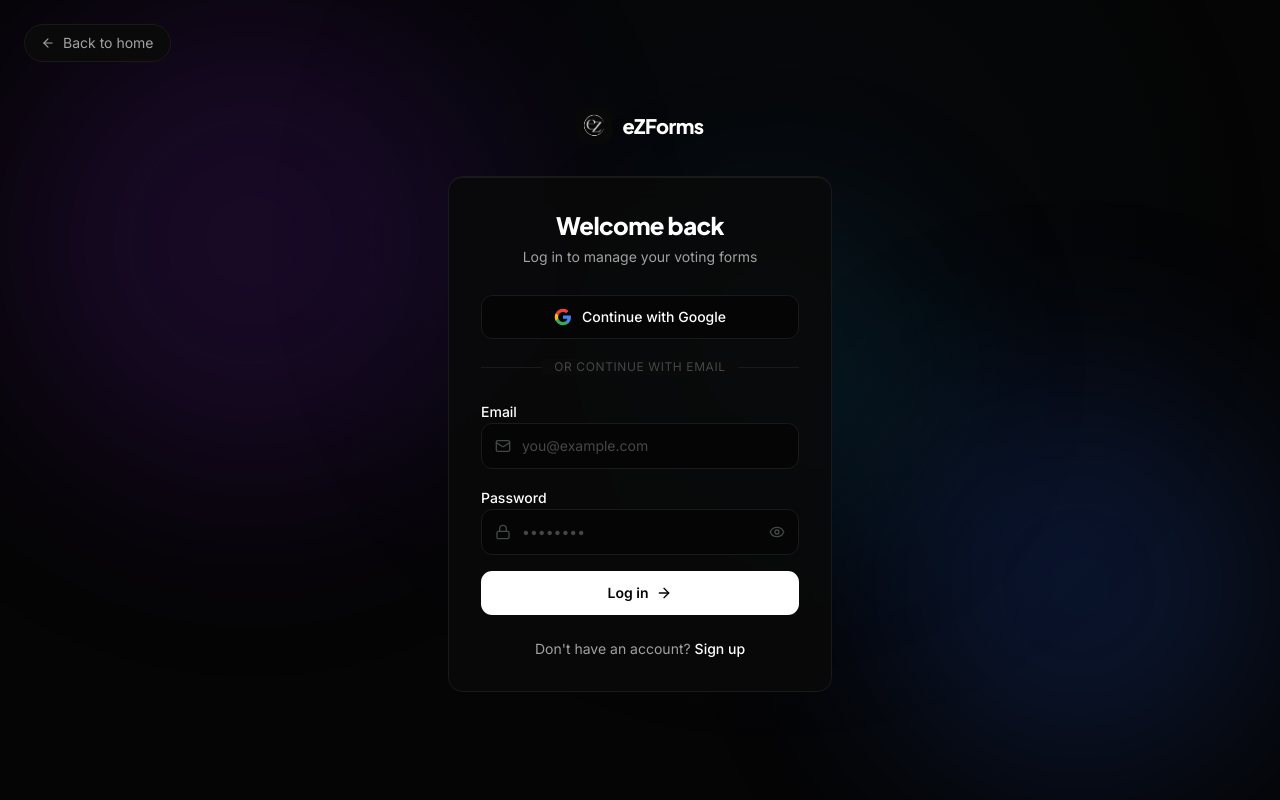
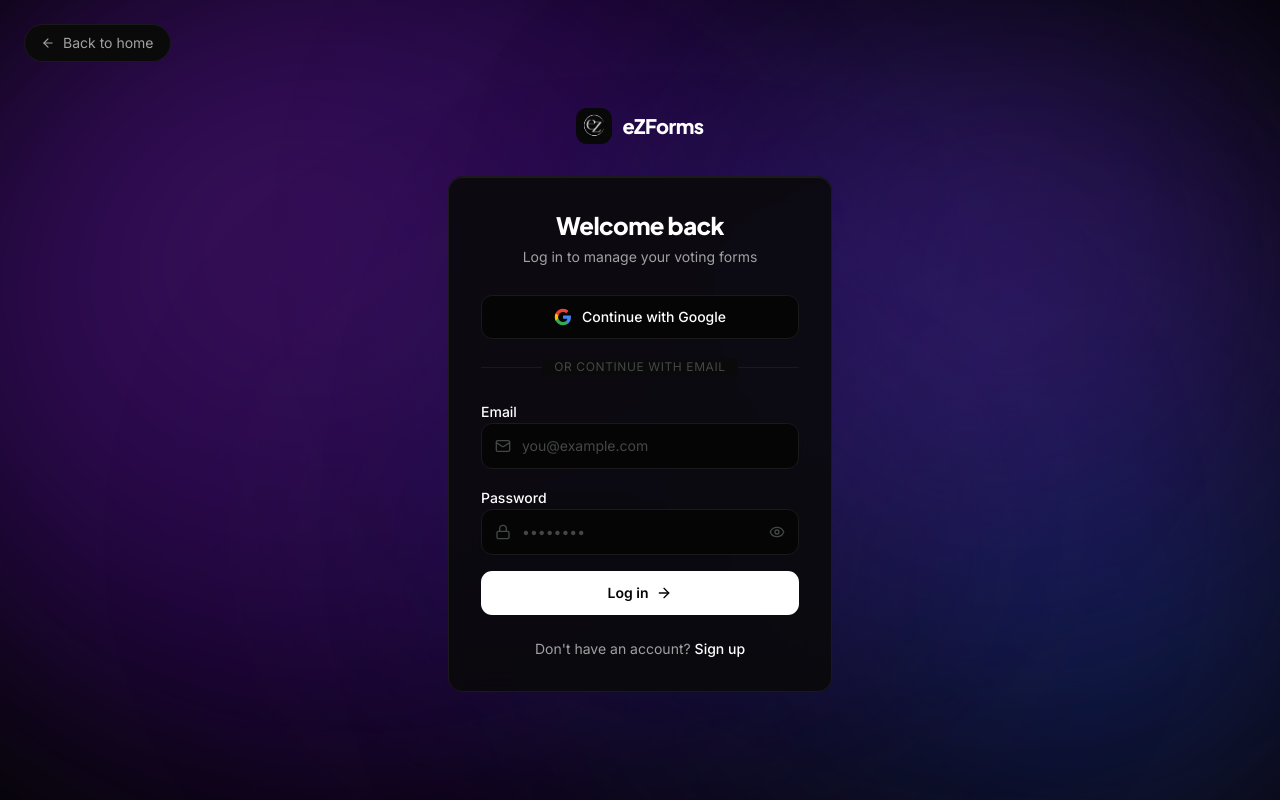
Before and after one commit to muq-s1d/eZForms, a Next.js app: page /login in a window 1280 px wide. Built offline with nearby package versions, Linux system fonts and the light colour scheme.

Commit message:
perf: increase blob size/opacity to match original visual intensity, add 4th center-anchor blob, more opaque navbar

```diff
--- a/src/app/globals.css
+++ b/src/app/globals.css
@@ -156,14 +156,15 @@
   transform: translateX(-50%) translateY(0);
   width: 95%;
   max-width: 1280px;
-  background: rgba(10, 10, 10, 0.88);
+  /* More opaque — premium frosted glass feel */
+  background: rgba(8, 8, 8, 0.95);
   backdrop-filter: blur(20px);
   -webkit-backdrop-filter: blur(20px);
-  border: 1px solid #1A1A1A;
+  border: 1px solid #222222;
   border-radius: 14px;
   box-shadow:
-    inset 0 1px 0 0 rgba(255, 255, 255, 0.07),
-    0 24px 48px rgba(0, 0, 0, 0.6);
+    inset 0 1px 0 0 rgba(255, 255, 255, 0.09),
+    0 24px 48px rgba(0, 0, 0, 0.75);
   z-index: 50;
   /* GPU-safe transition — only animates transform, never layout */
   transition: transform 0.38s cubic-bezier(0.4, 0, 0.2, 1);
@@ -294,98 +295,123 @@
   isolation: isolate;
 }
 
-/* Base blob: a blurred radial gradient circle */
+/* Base blob: a blurred radial gradient circle.
+   Architecture: translate3d()-only CSS keyframes, no mix-blend-screen.
+   Opacity is intentionally higher than before to compensate for the
+   removed mix-blend-screen amplification effect from the old system. */
 .ambient-blob {
   position: absolute;
   border-radius: 50%;
-  /* Blur at element scale — far cheaper than blur on a 200vw container */
-  filter: blur(80px);
-  /* Each blob gets its own GPU compositing layer — predictable, stable */
+  /* Larger blur radius for softer, more spread color wash */
+  filter: blur(110px);
+  /* Each blob gets its own GPU compositing layer */
   will-change: transform;
   backface-visibility: hidden;
   -webkit-backface-visibility: hidden;
-  /* Subtler opacity vs. the old mix-blend-screen system */
-  opacity: 0.22;
+  opacity: 0.50;
 }
 
-/* ── Blob 1: Deep Purple — top-left quadrant ── */
+/* ── Blob 1: Primary Purple sweep — dominates top-left into center ──
+   This is the large purple wash visible across the hero in the original design. */
 .ambient-blob-1 {
-  width: 650px;
-  height: 650px;
-  top: -15%;
-  left: -10%;
-  /* Richer purple since we have no mix-blend-screen amplification */
-  background: radial-gradient(ellipse at center, #7B2FBE 0%, #4A1080 40%, transparent 70%);
-  animation: blob-drift-1 28s ease-in-out infinite;
+  width: 1100px;
+  height: 950px;
+  top: -20%;
+  left: -15%;
+  background: radial-gradient(ellipse at 40% 40%, #6B21A8 0%, #4C0E8A 30%, #280550 60%, transparent 80%);
+  opacity: 0.55;
+  animation: blob-drift-1 32s ease-in-out infinite;
 }
 
-/* ── Blob 2: Blue — bottom-right quadrant ── */
+/* ── Blob 2: Blue/Indigo — bottom-right, large coverage ── */
 .ambient-blob-2 {
-  width: 550px;
-  height: 550px;
-  bottom: -10%;
-  right: -8%;
-  background: radial-gradient(ellipse at center, #2563EB 0%, #1A3A8F 40%, transparent 70%);
-  animation: blob-drift-2 34s ease-in-out infinite;
+  width: 900px;
+  height: 880px;
+  bottom: -20%;
+  right: -15%;
+  background: radial-gradient(ellipse at 60% 60%, #1D4ED8 0%, #1E1B4B 35%, #0D1035 65%, transparent 80%);
+  opacity: 0.45;
+  animation: blob-drift-2 38s ease-in-out infinite;
 }
 
-/* ── Blob 3: Cyan accent — upper-center ── */
+/* ── Blob 3: Violet accent — upper-right, fills the gap between 1 and 2 ──
+   Creates the visible purple bleed visible in the right half of the old hero. */
 .ambient-blob-3 {
-  width: 420px;
-  height: 420px;
-  top: 20%;
-  left: 45%;
-  background: radial-gradient(ellipse at center, #0891B2 0%, #0E5F7A 40%, transparent 70%);
-  opacity: 0.14;
-  animation: blob-drift-3 42s ease-in-out infinite;
+  width: 750px;
+  height: 700px;
+  top: -10%;
+  right: -8%;
+  background: radial-gradient(ellipse at center, #7C3AED 0%, #4C1D95 40%, transparent 75%);
+  opacity: 0.35;
+  animation: blob-drift-3 45s ease-in-out infinite;
 }
 
-/* Keyframes animate ONLY translate3d — compositor-promoted, GPU-only */
+/* ── Blob 4: Deep indigo — center anchor, ties the two sides together ──
+   Prevents the middle of the viewport from going pure black. */
+.ambient-blob-4 {
+  width: 800px;
+  height: 600px;
+  top: 30%;
+  left: 20%;
+  background: radial-gradient(ellipse at center, #3730A3 0%, #1e1b4b 45%, transparent 75%);
+  opacity: 0.20;
+  animation: blob-drift-4 52s ease-in-out infinite;
+}
+
+/* Keyframes: ONLY translate3d + scale — compositor-promoted, GPU-only */
 @keyframes blob-drift-1 {
   0%   { transform: translate3d(0, 0, 0) scale(1); }
-  25%  { transform: translate3d(60px, 40px, 0) scale(1.04); }
-  50%  { transform: translate3d(30px, -30px, 0) scale(0.97); }
-  75%  { transform: translate3d(-40px, 50px, 0) scale(1.02); }
+  25%  { transform: translate3d(70px, 50px, 0) scale(1.03); }
+  50%  { transform: translate3d(40px, -40px, 0) scale(0.97); }
+  75%  { transform: translate3d(-50px, 60px, 0) scale(1.02); }
   100% { transform: translate3d(0, 0, 0) scale(1); }
 }
 
 @keyframes blob-drift-2 {
   0%   { transform: translate3d(0, 0, 0) scale(1); }
-  30%  { transform: translate3d(-50px, -35px, 0) scale(1.05); }
-  60%  { transform: translate3d(-20px, 40px, 0) scale(0.96); }
-  80%  { transform: translate3d(35px, -20px, 0) scale(1.03); }
+  30%  { transform: translate3d(-60px, -45px, 0) scale(1.04); }
+  60%  { transform: translate3d(-25px, 50px, 0) scale(0.97); }
+  80%  { transform: translate3d(40px, -25px, 0) scale(1.02); }
   100% { transform: translate3d(0, 0, 0) scale(1); }
 }
 
 @keyframes blob-drift-3 {
   0%   { transform: translate3d(0, 0, 0) scale(1); }
-  33%  { transform: translate3d(-30px, -40px, 0) scale(1.06); }
-  66%  { transform: translate3d(40px, 30px, 0) scale(0.95); }
+  33%  { transform: translate3d(-40px, 50px, 0) scale(1.05); }
+  66%  { transform: translate3d(50px, 35px, 0) scale(0.96); }
+  100% { transform: translate3d(0, 0, 0) scale(1); }
+}
+
+@keyframes blob-drift-4 {
+  0%   { transform: translate3d(0, 0, 0) scale(1); }
+  40%  { transform: translate3d(30px, -30px, 0) scale(1.04); }
+  70%  { transform: translate3d(-40px, 20px, 0) scale(0.97); }
   100% { transform: translate3d(0, 0, 0) scale(1); }
 }
 
 /* ── Mobile Adaptive: fewer layers, lower intensity ── */
 @media (max-width: 768px) {
   .ambient-blob {
-    /* Reduce opacity — save battery */
-    opacity: 0.13;
+    /* Reduce opacity — preserve battery */
+    opacity: 0.28;
     /* Slow down animations — fewer GPU ticks per second */
-    animation-duration: 55s;
+    animation-duration: 60s;
   }
-  /* Drop the 3rd blob entirely on mobile */
-  .ambient-blob-3 {
+  /* Hide the accent and center-anchor blobs on mobile */
+  .ambient-blob-3,
+  .ambient-blob-4 {
     display: none;
   }
-  /* Shrink remaining blobs so blur covers less area */
+  /* Shrink remaining blobs to reduce blur area */
   .ambient-blob-1 {
-    width: 420px;
-    height: 420px;
-    filter: blur(60px);
+    width: 600px;
+    height: 550px;
+    filter: blur(80px);
   }
   .ambient-blob-2 {
-    width: 360px;
-    height: 360px;
-    filter: blur(60px);
+    width: 500px;
+    height: 480px;
+    filter: blur(80px);
   }
 }
 
--- a/src/components/animations/ambient-waves.tsx
+++ b/src/components/animations/ambient-waves.tsx
@@ -24,14 +24,17 @@
       aria-hidden="true"
       className="ambient-container"
     >
-      {/* Blob 1 — Purple, top-left anchor */}
+      {/* Blob 1 — Large Purple sweep, top-left into center */}
       <div className="ambient-blob ambient-blob-1" />
 
-      {/* Blob 2 — Blue, bottom-right anchor */}
+      {/* Blob 2 — Blue/Indigo, bottom-right anchor */}
       <div className="ambient-blob ambient-blob-2" />
 
-      {/* Blob 3 — Cyan accent, center-top anchor (hidden on mobile) */}
+      {/* Blob 3 — Violet accent, top-right (hidden on mobile) */}
       <div className="ambient-blob ambient-blob-3" />
+
+      {/* Blob 4 — Deep indigo center anchor, prevents pure-black midfield (hidden on mobile) */}
+      <div className="ambient-blob ambient-blob-4" />
     </div>
   );
 }
```
